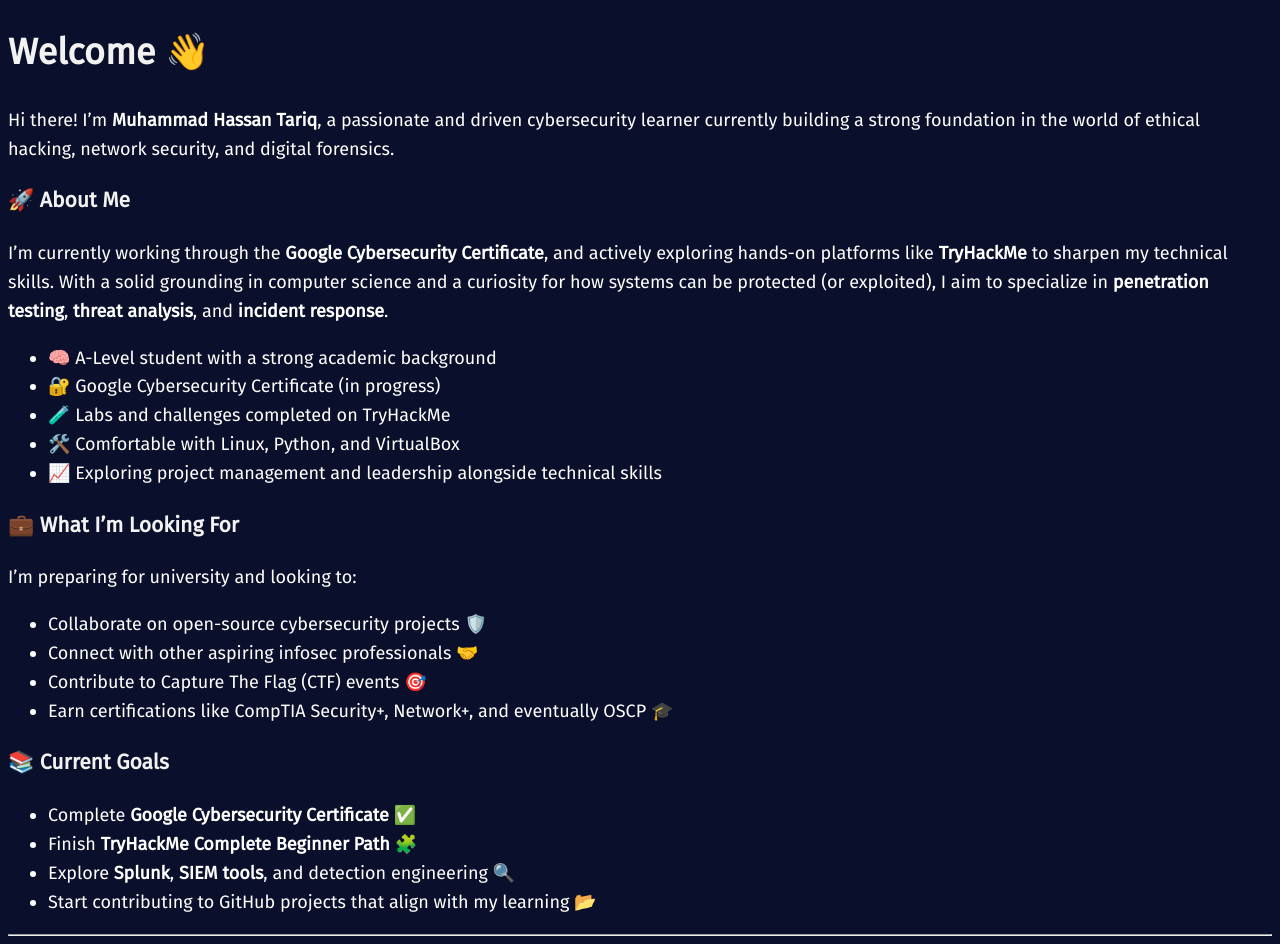
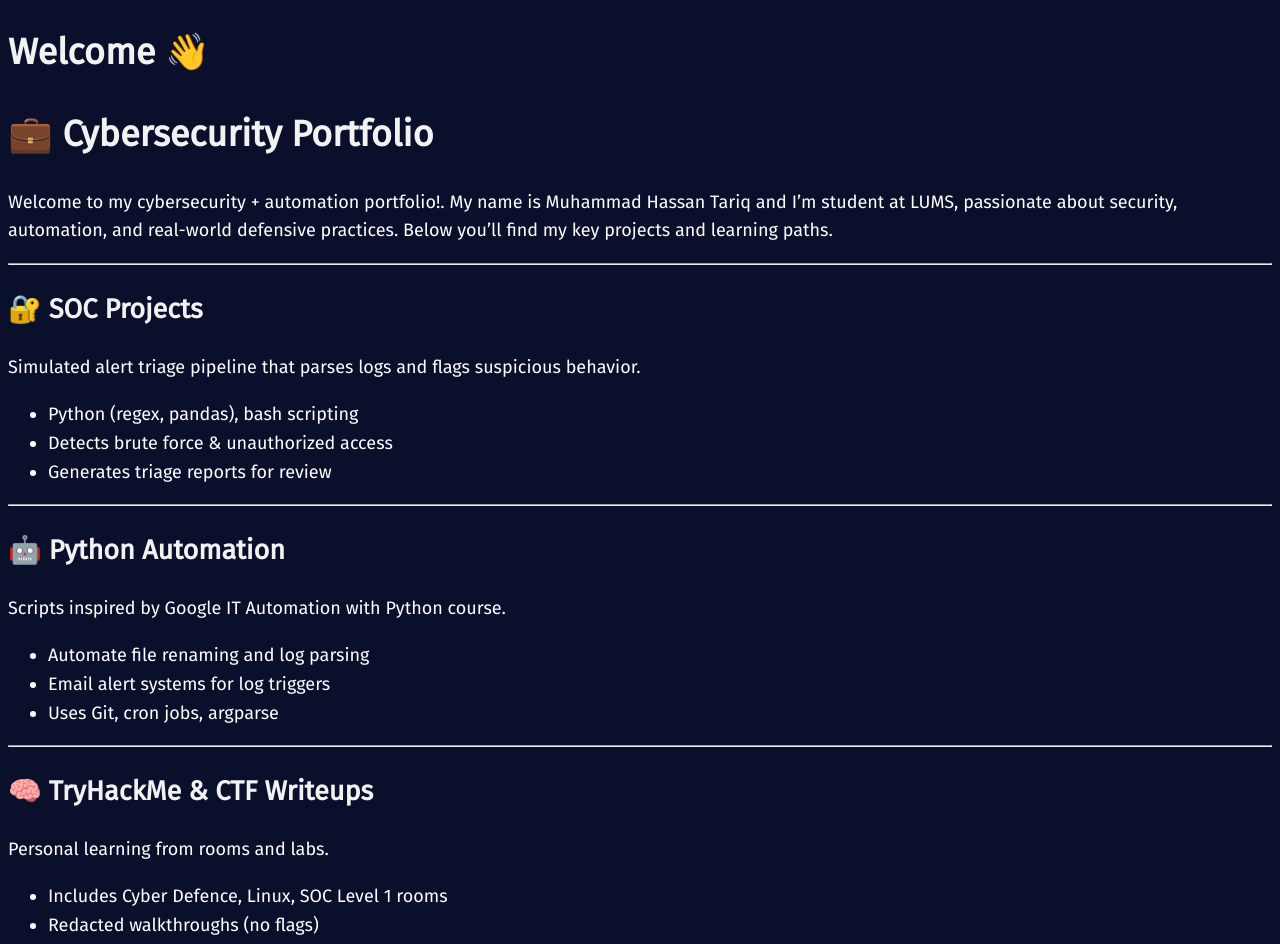
Before and after one commit to MUHassanT/MuhammadHassanTariq.github.io, a Jekyll site: the page built from index.md, in a window 1280 px wide and 1400 px high. Shown: the top 944 px of the window. Built offline with Jekyll 4.4.1, drawn with Linux system fonts in a browser that asks for light colours; our own code applies the rules of GitHub Pages for plain Markdown files; some of the changed text lies outside the part shown.

Commit message:
Update index.md

```diff
--- a/index.md
+++ b/index.md
@@ -4,39 +4,60 @@ layout: default
 
 # Welcome 👋
 
-Hi there! I'm **Muhammad Hassan Tariq**, a passionate and driven cybersecurity learner currently building a strong foundation in the world of ethical hacking, network security, and digital forensics.
+# 💼 Cybersecurity Portfolio
 
-### 🚀 About Me
-I'm currently working through the **Google Cybersecurity Certificate**, and actively exploring hands-on platforms like **TryHackMe** to sharpen my technical skills. With a solid grounding in computer science and a curiosity for how systems can be protected (or exploited), I aim to specialize in **penetration testing**, **threat analysis**, and **incident response**.
-
-- 🧠 A-Level student with a strong academic background
-- 🔐 Google Cybersecurity Certificate (in progress)
-- 🧪 Labs and challenges completed on TryHackMe
-- 🛠️ Comfortable with Linux, Python, and VirtualBox
-- 📈 Exploring project management and leadership alongside technical skills
-
-### 💼 What I’m Looking For
-I'm preparing for university and looking to:
-
-- Collaborate on open-source cybersecurity projects 🛡️
-- Connect with other aspiring infosec professionals 🤝
-- Contribute to Capture The Flag (CTF) events 🎯
-- Earn certifications like CompTIA Security+, Network+, and eventually OSCP 🎓
-
-### 📚 Current Goals
-- Complete **Google Cybersecurity Certificate** ✅
-- Finish **TryHackMe Complete Beginner Path** 🧩
-- Explore **Splunk**, **SIEM tools**, and detection engineering 🔍
-- Start contributing to GitHub projects that align with my learning 📂
+Welcome to my cybersecurity + automation portfolio!. My name is Muhammad Hassan Tariq and I'm student at LUMS, passionate about security, automation, and real-world defensive practices. Below you'll find my key projects and learning paths.
 
 ---
 
-## 📌 Projects & Learning
-Stay tuned — I’ll be adding writeups, notes, and mini-projects to this GitHub Page soon. Whether it's a Wireshark analysis, Python tool, or a CTF walkthrough, it'll go here.
+## 🔐 SOC Projects
+Simulated alert triage pipeline that parses logs and flags suspicious behavior.
+- Python (regex, pandas), bash scripting
+- Detects brute force & unauthorized access
+- Generates triage reports for review
 
-You can [connect with me on LinkedIn](https://www.linkedin.com/in/muhammad-hassan-tariq-33b8242b1/) or follow my learning journey here on GitHub!
+---
 
-> "Cybersecurity is not just a skill — it's a mindset."
+## 🤖 Python Automation
+
+Scripts inspired by Google IT Automation with Python course.
+- Automate file renaming and log parsing
+- Email alert systems for log triggers
+- Uses Git, cron jobs, argparse
+
+---
+
+## 🧠 TryHackMe & CTF Writeups
+
+Personal learning from rooms and labs.
+- Includes Cyber Defence, Linux, SOC Level 1 rooms
+- Redacted walkthroughs (no flags)
+- Notes, commands used, lessons learned
+
+---
+
+## 🧰 Tools & Scripts
+
+Regex-based tool to extract IOCs (IPs, URLs, hashes) from incident logs or email artifacts.
+
+---
+
+## 📝 Learning Notes
+
+
+Well-structured markdown notes covering:
+- SOC basics, MITRE ATT&CK, Cyber Kill Chain
+- Linux commands, Python security scripting
+- Google Cybersecurity & IT Automation notes
+
+---
+
+## 🚀 Contact
+- 📫 [Email](mailto:hassan.tariq122a3@email.com)
+- 💼 [LinkedIn](https://www.linkedin.com/in/muhammadhassantariq/)
+- 🌐 [TryHackMe](https://tryhackme.com/p/hassan.tariq122a)
+
+> "The best way to learn is by doing — and documenting every step."
 
 ---
 
```
